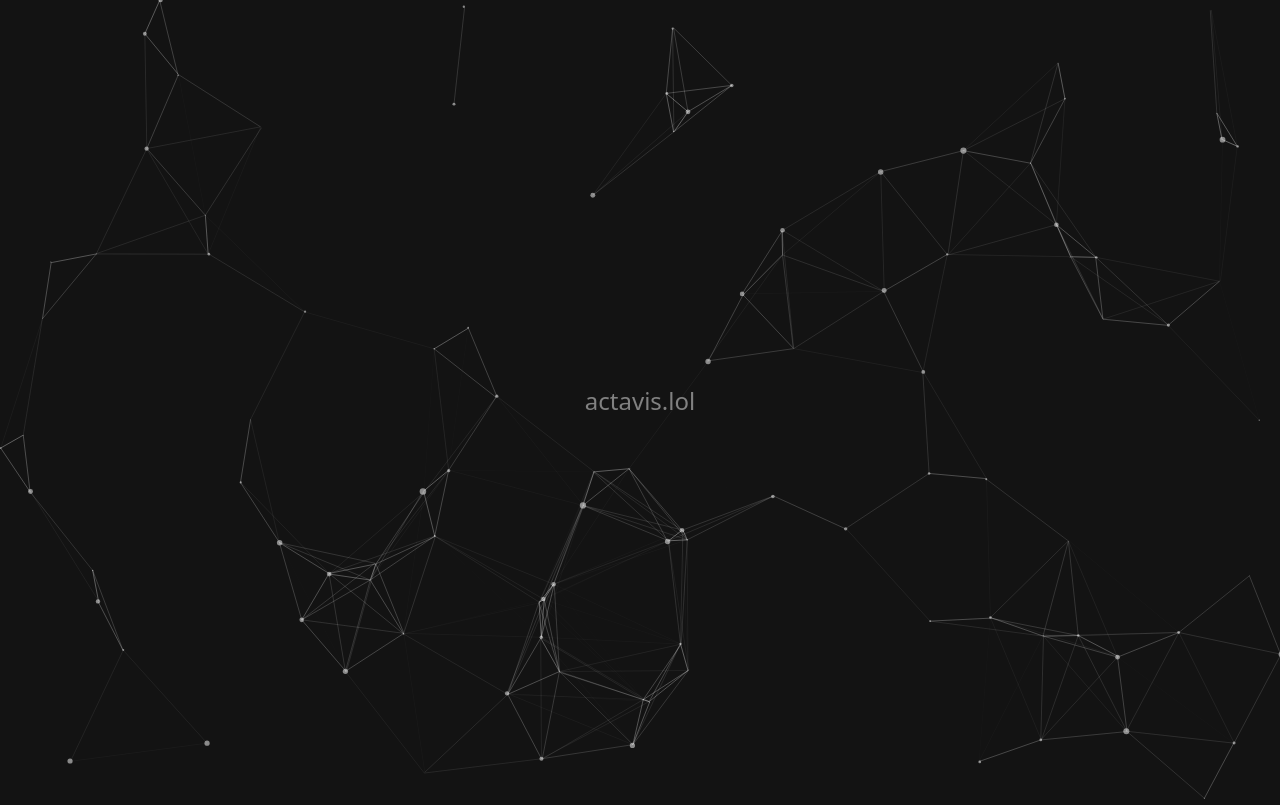
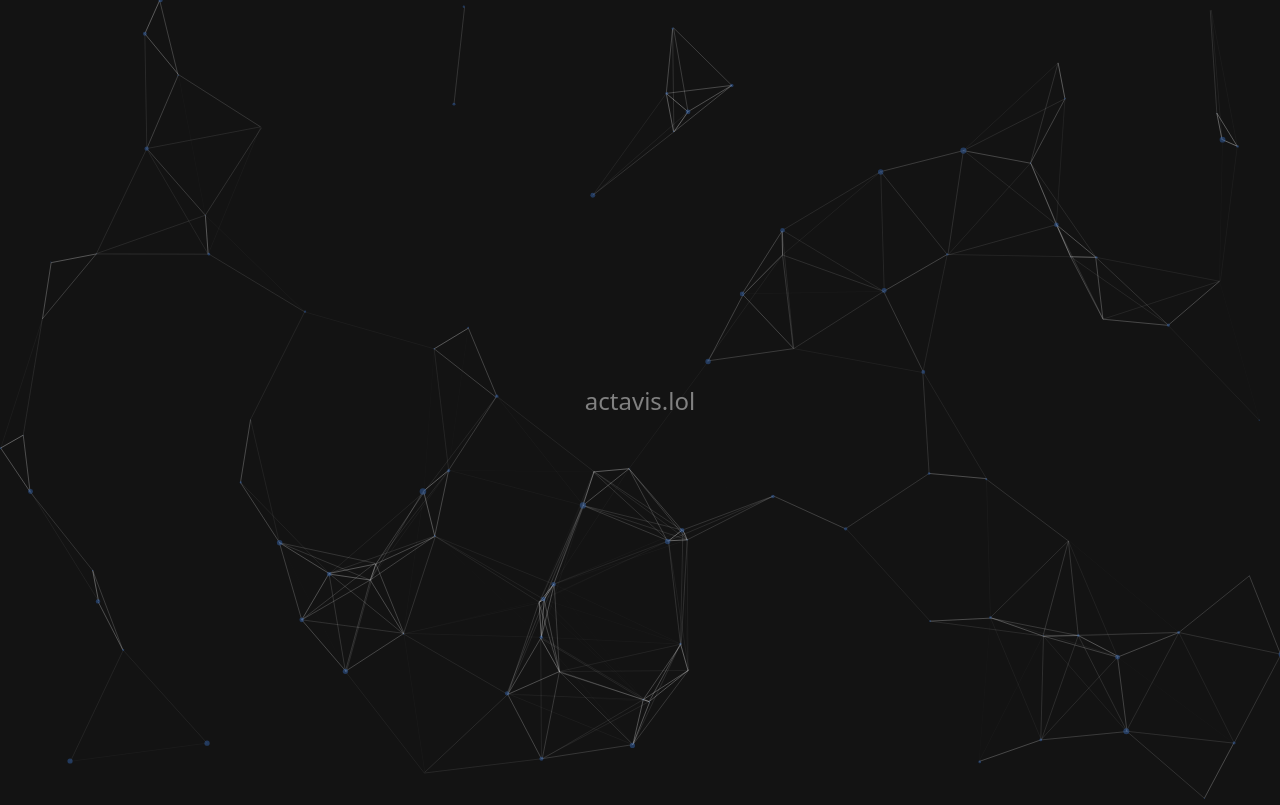
Before and after one commit to ghoulxx/ghoulxx.github.io, a plain HTML site: page index.html in a window 1280 px wide. Drawn offline with nearby package versions, Linux system fonts and the light colour scheme.

Commit message:
Update index.html

```diff
--- a/index.html
+++ b/index.html
@@ -81,13 +81,13 @@ animateTitle('bxt/minty/ghoulx/spacey',250,);
           }
         },
         color: {
-          value: "#ffffff"
+          value: "#315fa5"
         },
         shape: {
           type: "circle",
           stroke: {
             width: 0,
-            color: "#000000"
+            color: "#315fa5"
           },
           polygon: {
             nb_sides: 5
```
